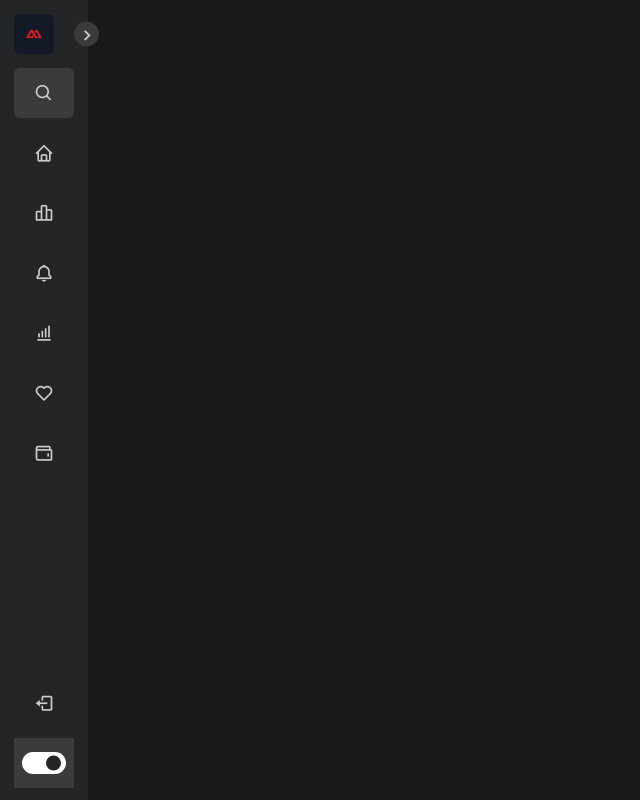
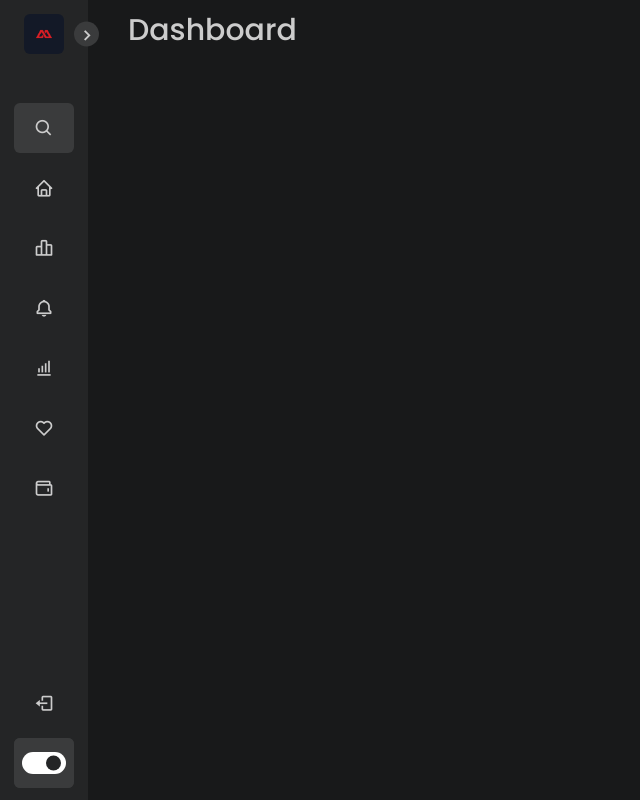
Before and after one commit to Ndblaze/Responsive-Dashbord-UI, a plain HTML site: page index.html in a window 1280 px wide. Both pictures are taken after a click on the element 44 px from the left and 763 px from the top of the page. Shown: the whole page, without its empty margins (0-640 px from the left). Drawn offline with nearby package versions, Linux system fonts and the light colour scheme.

Commit message:
my third commit with addition of javascript

```diff
--- a/index.html
+++ b/index.html
@@ -30,7 +30,7 @@
            <div class="menu">
             <li class="search-box">
                  <i class='bx bx-search icon '></i>
-                 <input type="search" placeholder="search...." />
+                 <input type="text" placeholder="search...." />
             </li>
                <ul class="menu-links">
                    <li class="nav-link">
@@ -95,6 +95,12 @@
     </nav>
 
 
+    <section class="home">
+        <div class="text">
+            Dashboard
+        </div>
+    </section>
+
     <script src="script.js" ></script>
 </body>
 </html>
--- a/script.js
+++ b/script.js
@@ -11,6 +11,16 @@ const body = document.querySelector("body"),
                sidebar.classList.toggle("close")
       });
 
+      searchBtn.addEventListener("click", () => {
+        sidebar.classList.remove("close")
+      });
+
       modeSwitch.addEventListener("click", () => {
-        body.classList.toggle("dark")
+        body.classList.toggle("dark");
+
+        if(body.classList.contains("dark")){
+            modeText.innerHTML = "Light Mode";
+        }else{
+            modeText.innerHTML = "Dark Mode";
+        }
       });
--- a/style.css
+++ b/style.css
@@ -26,7 +26,7 @@
 body{
     height: 100vh;
     background-color: var(--body-color);
-    transform: var(--tran-04);
+    transform: var(--tran-05);
 }
 
 body.dark{
@@ -52,6 +52,7 @@ body.dark{
     padding: 10px 14px;
     background: var(--sidebar-color);
     transition: var(--tran-05);
+    z-index: 100;
 }
 
 .sidebar.close{
@@ -76,6 +77,7 @@ body.dark{
     min-width: 60px;
     display: flex;
     align-items: center;
+    justify-content: center;
 }
 
 .sidebar li{
@@ -136,22 +138,32 @@ header .image-text .header-text{
     height: 25px;
     width: 25px;
     background-color: var(--primary-color);
-    transform: translateY(-50%);
+    transform: translateY(-50%) rotate(180deg);
     display: flex;
     align-items: center;
     justify-content: center;
     border-radius: 50%;
     color: var(--sidebar-color);
     font-size: 22px;
+    transition: var(--tran-03);
+}
+
+.sidebar.close header .toggle{
+    transform: translateY(-50%);
 }
 
 body.dark .sidebar header .toggle{
     color: var(--text-color);
 }
 
+.sidebar .menu{
+    margin-top: 35px;
+}
+
 .sidebar .search-box{
     background: var(--primary-color-light);
     border-radius: 6px;
+    transition: var(--tran-05);
 }
 
 .search-box input{
@@ -161,6 +173,9 @@ body.dark .sidebar header .toggle{
     outline: none;
     border: none;
     border-radius: 6px;
+    font-size: 16px;
+    font-weight: 500;
+    transition: var(--tran-05);
 }
 
 .sidebar li a{
@@ -179,6 +194,12 @@ body.dark .sidebar header .toggle{
 
 .sidebar li a:hover .icon,
 .sidebar li a:hover .text{
+    color: var(--sidebar-color);
+}
+
+
+body.dark .sidebar li a:hover .icon,
+body.dark .sidebar li a:hover .text{
     color: var(--sidebar-color);
 }
 
@@ -204,10 +225,19 @@ body.dark .sidebar header .toggle{
 
 .menu-bar .mode i{
     position: absolute;
+    transition: var(--tran-03);
 }
 
 .menu-bar .mode i.sun{
    opacity: 0;
+}
+
+body.dark .menu-bar .mode i.sun{
+    opacity: 1;
+}
+
+body.dark .menu-bar .mode i.moon{
+    opacity: 0;
 }
 
 .menu-bar .mode .toggle-switch{
@@ -219,7 +249,9 @@ body.dark .sidebar header .toggle{
     height: 100%;
     min-width: 60px;
     cursor: pointer;
+    border-radius: 6px;
     background: var(--primary-color-light);
+    transition: var(--tran-05);
 }
 
 .toggle-switch .switch{
@@ -247,3 +279,25 @@ body.dark .switch::before {
     left: 24px;
 
 }
+
+.home{
+    position: relative;
+    left: 250px;
+    height: 100vh;
+    width: calc(100% - 250px);
+    background: var(--body-color);
+    transition: var(--tran-05);
+}
+
+
+.home .text{
+    font-size: 30px;
+    font-weight: 500;
+    color: var(--text-color);
+    padding: 8px 40px;
+}
+
+.sidebar.close ~ .home{
+    left: 88px;
+    width: calc(100% - 88px);
+}
```
